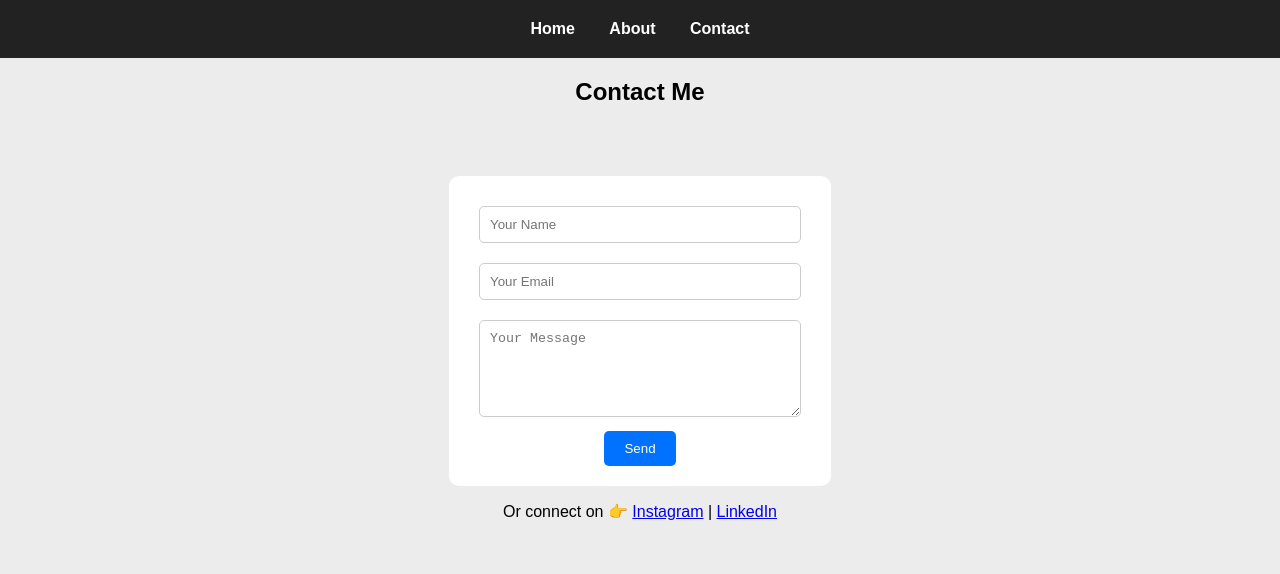
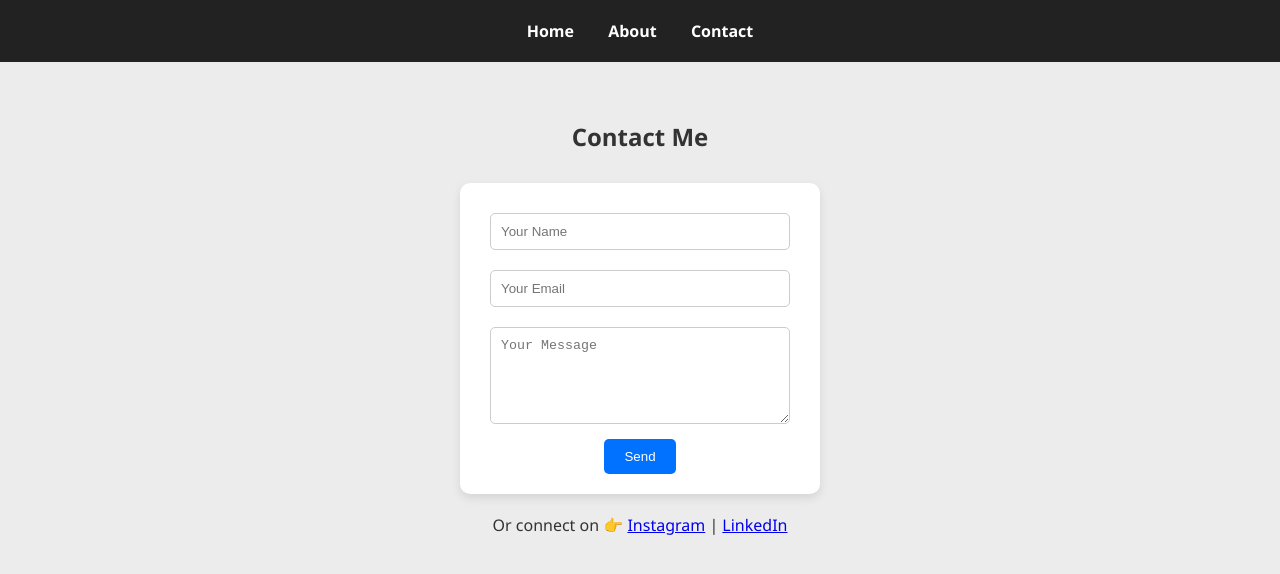
Before and after one commit to piyushrajput649/piyushrajput649.github.io, a plain HTML site: page contact.html in a window 1280 px wide. Drawn offline with Linux system fonts and the light colour scheme.

Commit message:
Update contact.html

```diff
--- a/contact.html
+++ b/contact.html
@@ -4,14 +4,63 @@
   <meta charset="UTF-8">
   <title>Contact | Piyush Rajput</title>
   <style>
-    body { margin:0; font-family:Arial,sans-serif; background:#ececec; text-align:center; }
-    header { background:#222; padding:20px; }
-    nav a { color:white; margin:0 15px; text-decoration:none; font-weight:bold; }
+    * { margin:0; padding:0; box-sizing:border-box; }
+    body {
+      font-family: 'Segoe UI', sans-serif;
+      background:#ececec;
+      text-align:center;
+      color:#333;
+    }
+    header {
+      background:#222;
+      padding:20px;
+      position:fixed;
+      top:0;
+      width:100%;
+      z-index:1000;
+    }
+    nav a {
+      color:white;
+      margin:0 15px;
+      text-decoration:none;
+      font-weight:bold;
+      transition:0.3s;
+    }
     nav a:hover { color:#ff6600; }
-    form { background:white; padding:20px; border-radius:10px; display:inline-block; margin-top:50px; }
-    input,textarea { width:300px; padding:10px; margin:10px; border-radius:5px; border:1px solid #ccc; }
-    button { padding:10px 20px; background:#0072ff; color:white; border:none; border-radius:5px; cursor:pointer; }
+    section {
+      padding:120px 20px;
+      animation: fadeIn 1.5s ease-in-out;
+    }
+    form {
+      background:white;
+      padding:20px;
+      border-radius:10px;
+      display:inline-block;
+      margin-top:30px;
+      box-shadow:0 4px 10px rgba(0,0,0,0.1);
+    }
+    input,textarea {
+      width:300px;
+      padding:10px;
+      margin:10px;
+      border-radius:5px;
+      border:1px solid #ccc;
+    }
+    button {
+      padding:10px 20px;
+      background:#0072ff;
+      color:white;
+      border:none;
+      border-radius:5px;
+      cursor:pointer;
+      transition:0.3s;
+    }
     button:hover { background:#0055cc; }
+
+    @keyframes fadeIn {
+      from { opacity:0; transform:translateY(30px); }
+      to { opacity:1; transform:translateY(0); }
+    }
   </style>
 </head>
 <body>
@@ -30,7 +79,7 @@
       <textarea placeholder="Your Message" rows="5"></textarea><br>
       <button type="submit">Send</button>
     </form>
-    <p>Or connect on 👉
+    <p style="margin-top:20px;">Or connect on 👉
       <a href="https://instagram.com/yourprofile" target="_blank">Instagram</a> |
       <a href="https://linkedin.com/in/yourprofile" target="_blank">LinkedIn</a>
     </p>
```
